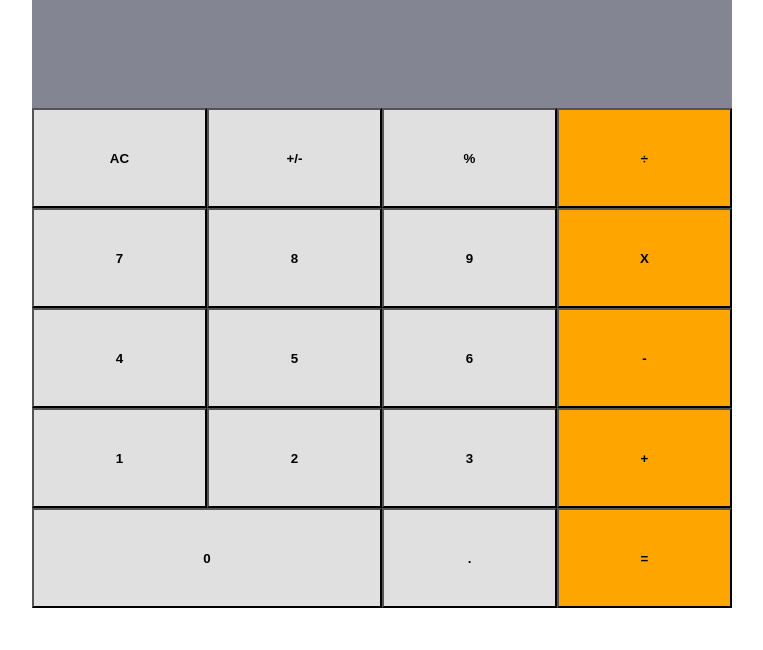
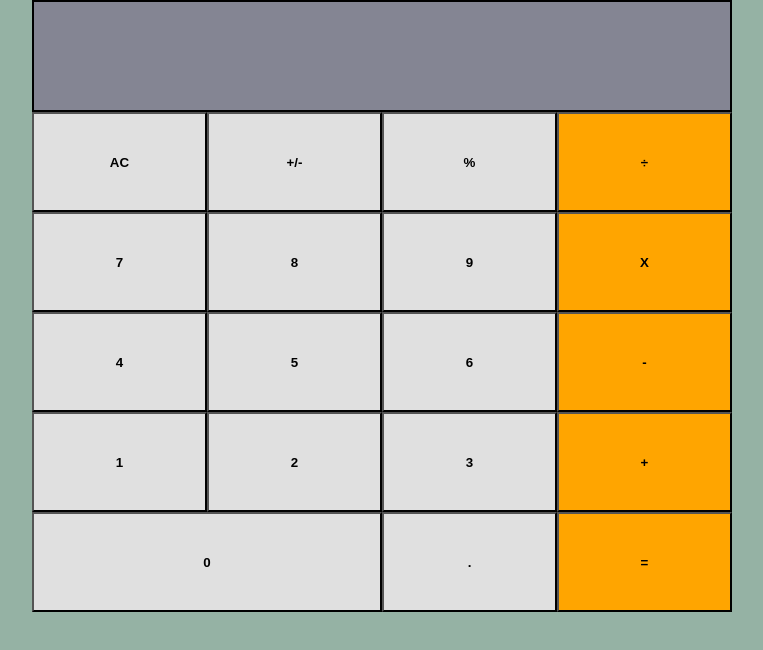
Before and after one commit to serdg0/React-Calculator, a React (Create React App) app: page / in a window 1280 px wide. Shown: the top 650 px of the page, without its empty margins (258-1021 px from the left). Built offline with nearby package versions, Linux system fonts and the light colour scheme.

Commit message:
lil style

```diff
--- a/src/components/Display.js
+++ b/src/components/Display.js
@@ -5,6 +5,7 @@ const displayStyle = {
   display: 'flex',
   flexDirection: 'row',
   flexWrap: 'wrap',
+  border: '2px solid black',
   justifyContent: 'flex-end',
   background: '#848593',
   height: 100,
--- a/src/index.css
+++ b/src/index.css
@@ -2,6 +2,7 @@ body {
   display: flex;
   align-items: center;
   justify-content: center;
+  background-color: #95b2a4;
   margin: 0;
   font-family: -apple-system, BlinkMacSystemFont, 'Segoe UI', 'Roboto', 'Oxygen',
     'Ubuntu', 'Cantarell', 'Fira Sans', 'Droid Sans', 'Helvetica Neue',
```
